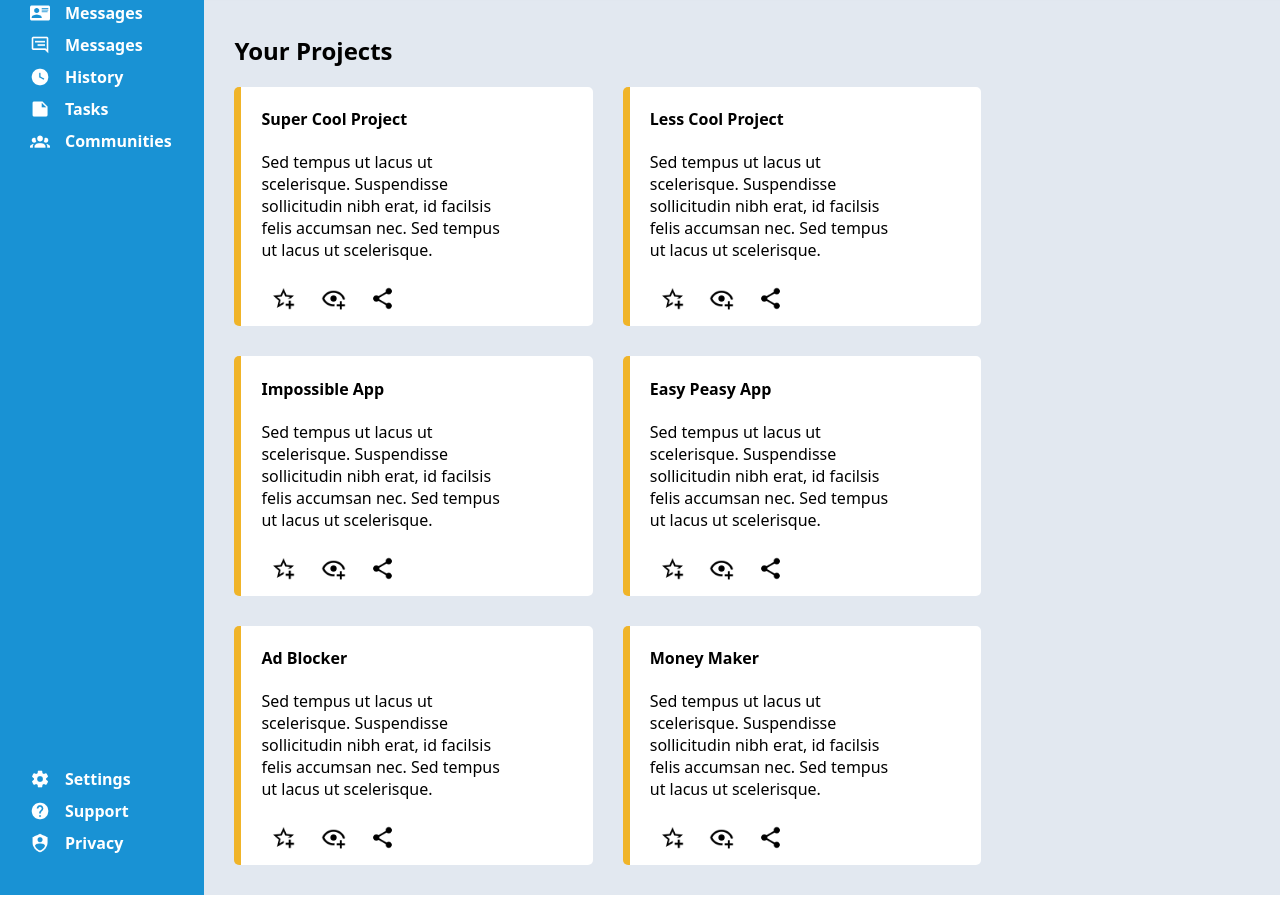
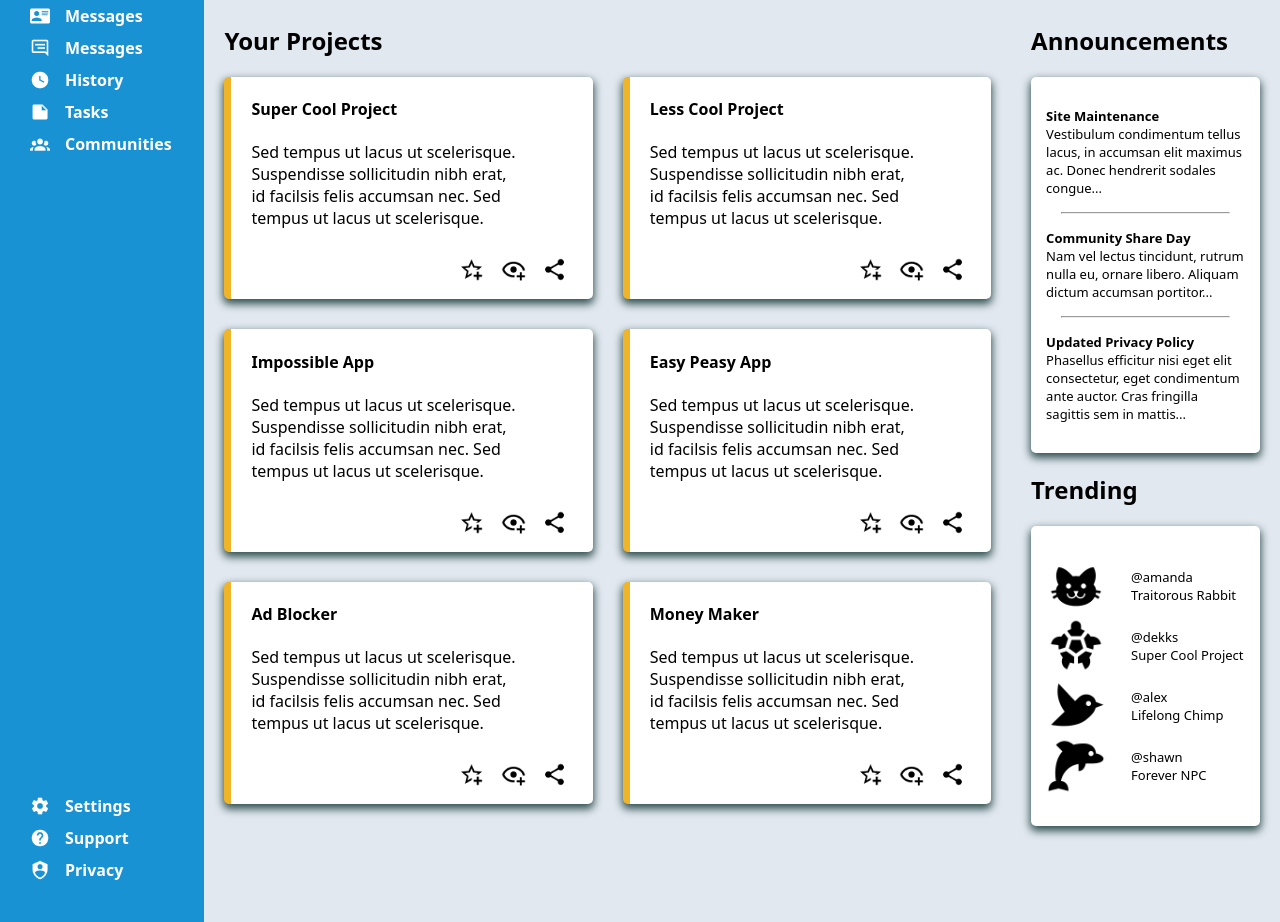
Before and after one commit to Aenok/grid_layout, a plain HTML site: page index.html in a window 1280 px wide. Shown: the part 186-1108 px from the top of the page. Before the commit the page ends 1081 px from the top, so only its background shows below. Drawn offline with Linux system fonts and the light colour scheme.

Commit message:
layout completed

```diff
--- a/index.html
+++ b/index.html
@@ -64,61 +64,147 @@
                     <h4>Super Cool Project</h4>
                     <p>Sed tempus ut lacus ut scelerisque. Suspendisse sollicitudin nibh erat, id facilsis felis accumsan nec. Sed tempus ut lacus ut scelerisque.</p>
                     <div class="card_imgs">
+                        <button>
                             <img src="./images/favorite.png" alt="">
+                        </button>
+                        <button>
                             <img src="./images/eye.png" alt="">
+                        </button>
+                        <button>
                             <img src="./images/share.png" alt="">
+                        </button>
                     </div>
                 </div>
                 <div class="card">
                     <h4>Less Cool Project</h4>
                     <p>Sed tempus ut lacus ut scelerisque. Suspendisse sollicitudin nibh erat, id facilsis felis accumsan nec. Sed tempus ut lacus ut scelerisque.</p>
                     <div class="card_imgs">
+                        <button>
                             <img src="./images/favorite.png" alt="">
+                        </button>
+                        <button>
                             <img src="./images/eye.png" alt="">
+                        </button>
+                        <button>
                             <img src="./images/share.png" alt="">
+                        </button>
                     </div>
                 </div>
                 <div class="card">
                     <h4>Impossible App</h4>
                     <p>Sed tempus ut lacus ut scelerisque. Suspendisse sollicitudin nibh erat, id facilsis felis accumsan nec. Sed tempus ut lacus ut scelerisque.</p>
                     <div class="card_imgs">
+                        <button>
                             <img src="./images/favorite.png" alt="">
+                        </button>
+                        <button>
                             <img src="./images/eye.png" alt="">
+                        </button>
+                        <button>
                             <img src="./images/share.png" alt="">
+                        </button>
                     </div>
                 </div>
                 <div class="card">
                     <h4>Easy Peasy App</h4>
                     <p>Sed tempus ut lacus ut scelerisque. Suspendisse sollicitudin nibh erat, id facilsis felis accumsan nec. Sed tempus ut lacus ut scelerisque.</p>
                     <div class="card_imgs">
+                        <button>
                             <img src="./images/favorite.png" alt="">
+                        </button>
+                        <button>
                             <img src="./images/eye.png" alt="">
+                        </button>
+                        <button>
                             <img src="./images/share.png" alt="">
+                        </button>
                     </div>
                 </div>
                 <div class="card">
                     <h4>Ad Blocker</h4>
                     <p>Sed tempus ut lacus ut scelerisque. Suspendisse sollicitudin nibh erat, id facilsis felis accumsan nec. Sed tempus ut lacus ut scelerisque.</p>
                     <div class="card_imgs">
+                        <button>
                             <img src="./images/favorite.png" alt="">
+                        </button>
+                        <button>
                             <img src="./images/eye.png" alt="">
+                        </button>
+                        <button>
                             <img src="./images/share.png" alt="">
+                        </button>
                     </div>
                 </div>
                 <div class="card">
                     <h4>Money Maker</h4>
                     <p>Sed tempus ut lacus ut scelerisque. Suspendisse sollicitudin nibh erat, id facilsis felis accumsan nec. Sed tempus ut lacus ut scelerisque.</p>
                     <div class="card_imgs">
+                        <button>
                             <img src="./images/favorite.png" alt="">
+                        </button>
+                        <button>
                             <img src="./images/eye.png" alt="">
+                        </button>
+                        <button>
                             <img src="./images/share.png" alt="">
+                        </button>
                     </div>
                 </div>
             </div>
         </div>
         <div id="right_plane">
-            <div id="announcements"></div>
-            <div id="trending"></div>
+            <div id="announcements">
+                <h2>Announcements</h2>
+                <div id="a_text">
+                    <div class="a_text_div">
+                        <h4>Site Maintenance</h4>
+                        <p>Vestibulum condimentum tellus lacus, in accumsan elit maximus ac. Donec hendrerit sodales congue...</p>
+                    </div>
+                    <hr>
+                    <div class="a_text_div">
+                        <h4>Community Share Day</h4>
+                        <p>Nam vel lectus tincidunt, rutrum nulla eu, ornare libero. Aliquam dictum accumsan portitor...</p>
+                    </div>
+                    <hr>
+                    <div class="a_text_div">
+                        <h4>Updated Privacy Policy</h4>
+                        <p>Phasellus efficitur nisi eget elit consectetur, eget condimentum ante auctor. Cras fringilla sagittis sem in mattis...</p>
+                    </div>
+                </div>
+            </div>
+            <div id="trending">
+                <h2>Trending</h2>
+                <div id="t_text">
+                    <div class="user">
+                        <img src="./images/cat.png" alt="">
+                        <div class="user_text">
+                            <p>@amanda</p>
+                            <p>Traitorous Rabbit</p>
+                        </div>
+                    </div>
+                    <div class="user">
+                        <img src="./images/turtle.png" alt="">
+                        <div class="user_text">
+                            <p>@dekks</p>
+                            <p>Super Cool Project</p>
+                        </div>
+                    </div>
+                    <div class="user">
+                        <img src="./images/bird.png" alt="">
+                        <div class="user_text">
+                            <p>@alex</p>
+                            <p>Lifelong Chimp</p>
+                        </div>
+                    </div>
+                    <div class="user">
+                        <img src="./images/dolphin.png" alt="">
+                        <div class="user_text">
+                            <p>@shawn</p>
+                            <p>Forever NPC</p>
+                        </div>
+                    </div>
+                </div>
+            </div>
         </div>
     </div>
 
--- a/stylesheet.css
+++ b/stylesheet.css
@@ -17,8 +17,11 @@ p {
 #header {
     display: grid;
     grid-template-columns: 5fr 6fr;
+    z-index: 950;
+}
+
+#header, .card, #a_text, #t_text {
     box-shadow: 0px 4px 8px 1px darkslategray;
-    z-index: 950;
 }
 
 #left, #right {
@@ -134,10 +137,6 @@ p {
     align-items: end;
 }
 
-#content {
-
-}
-
 /* --------------------------------------------------- */
 
 #content {
@@ -150,7 +149,10 @@ p {
 #projects {
     grid-column: 1 / 2;
     grid-row: 1 / -1;
-    padding: 30px;
+}
+
+#projects, #right_plane {
+    margin: 20px;
 }
 
 #right_plane {
@@ -175,15 +177,52 @@ p {
     padding-left: 20px;
 }
 
+.card_imgs {
+    float: right;
+    padding: 12px 20px 12px 12px;
+}
+
 .card > p {
     padding-right: 75px;
     padding-bottom: 15px;
 }
 
-.card_imgs > img {
+button > img{
     width: 25px;
     height: 25px;
-    margin: 10px;
+}
+
+.card_imgs > button {
+    border: none;
+    cursor: pointer;
+    background-color: inherit;
+}
+
+#a_text, #t_text {
+    padding: 30px 15px 30px 15px;
+    background-color: white;
+    border-radius: 5px;
+    font-size: 13px;
+
+}
+
+.a_text_div > h4 {
+    margin: 0px;
+}
+
+hr {
+    margin: 15px;
+}
+
+.user {
+    display: flex;
+    align-items: center;
+    gap: 25px;
+}
+
+.user > img {
+    width: 60px;
+    height: 60px;
 }
 
 /* --------------------------------------------------- */
```
Also changed, not shown: images/bird.png (added), images/cat.png (added), images/dolphin.png (added). Lines whose indentation alone changed are shown as unchanged.
